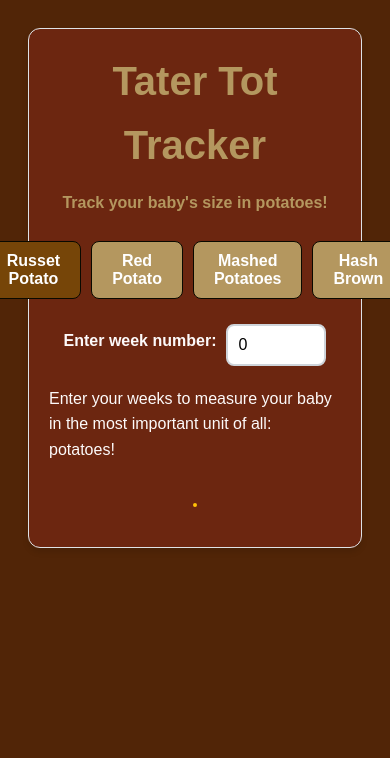
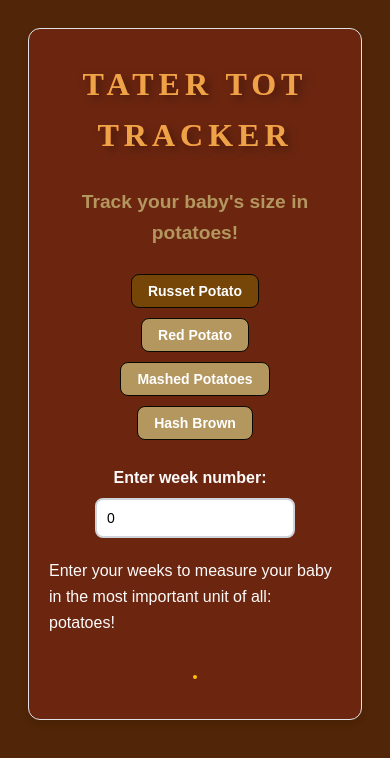
Before and after one commit to edjineer/TaterTotTracker, a React (Create React App) app in the folder tater-tot-tracker/: page / in a window 390 px wide. Shown: the top 758 px of the page. Built offline with nearby package versions, Linux system fonts and the light colour scheme.

Commit message:
Made sizing more dynamic, and supports mobile better

```diff
--- a/tater-tot-tracker/src/index.css
+++ b/tater-tot-tracker/src/index.css
@@ -30,17 +30,21 @@ body {
 }
 
 button {
-  display: inline-block;
+  display: inline-flex; /* Ensure buttons stay inline, but flex */
   padding: 10px 20px;
   margin: 5px;
   font-size: 16px;
   font-weight: bold;
   color: #fff;
-  background-color: #b4975f; /* Blue button color */
+  background-color: #b4975f;
   border: solid 1px #090900;
   border-radius: 8px;
   cursor: pointer;
   transition: background-color 0.3s ease, transform 0.2s ease;
+  width: auto; /* Allow the button width to adjust based on content */
+  min-width: 120px; /* Minimum width for mobile */
+  justify-content: center;
+  text-align: center;
 }
 
 button:hover {
@@ -56,6 +60,14 @@ button.focus {
   background-color: #28a745; /* Green for selected button */
 }
 
+@media (max-width: 600px) {
+  button {
+    font-size: 14px; /* Smaller text on small screens */
+    padding: 8px 16px;
+    min-width: 100px; /* Adjust the minimum width */
+  }
+}
+
 input[type="number"] {
   padding: 10px;
   font-size: 16px;
@@ -66,16 +78,38 @@ input[type="number"] {
   width: 100px; /* Fixed width */
 }
 
-input[type="number"]:focus {
-  border-color: #007bff;
-  box-shadow: 0 0 5px rgba(0, 123, 255, 0.5); /* Light blue glow */
+input[type="number"] {
+  padding: 10px;
+  font-size: 16px;
+  border: 2px solid #ced4da;
+  border-radius: 8px;
+  outline: none;
+  transition: border-color 0.3s ease, box-shadow 0.3s ease;
+  width: 100%; /* Full width on smaller screens */
+  max-width: 200px; /* Set a max width to avoid overly stretched inputs */
+}
+
+@media (max-width: 600px) {
+  input[type="number"] {
+    font-size: 14px; /* Smaller text on small screens */
+    width: 80%; /* Adjust width for smaller screens */
+  }
 }
 
 h1 {
-  font-size: 2.5rem;
-  color: #b4975f;
-  margin-bottom: 10px;
+  font-family: 'Pacifico', cursive;
+  font-size: 3rem;
+  font-weight: bold;
   text-align: center;
+  background: linear-gradient(45deg, #ff6f00, #d32f2f);
+  background-clip: text;
+  text-shadow: 4px 4px 10px rgba(0, 0, 0, 0.4);
+  text-transform: uppercase;
+  letter-spacing: 5px;
+  padding: 10px;
+  border-radius: 10px;
+  animation: bounce 1s ease-in-out infinite;
+  color: #eda348
 }
 h2 {
   font-size: 1.0rem;
@@ -163,22 +197,48 @@ code {
     monospace;
 }
 
-.flex-container{
-  display: flex;         /* NEW, Spec - Firefox, Chrome, Opera */
-
+.flex-container {
+  display: flex;
   justify-content: center;
   align-items: center;
+  flex-wrap: wrap; /* Allow wrapping on small screens */
+}
+
+@media (max-width: 600px) {
+  .flex-container {
+    flex-direction: column; /* Stack the elements vertically on small screens */
+    width: 100%; /* Ensure full width on small screens */
+  }
 }
 
 .potato-image {
-  max-width: 400px;
+  max-width: 100%; /* Make the image responsive */
   height: auto;
-  border: 2px solid #ffc107; /* Yellow border */
+  border: 2px solid #ffc107;
   border-radius: 8px;
   margin-top: 20px;
 }
 
+@media (max-width: 600px) {
+  .potato-image {
+    max-width: 90%; /* Limit image width on small screens */
+  }
+}
 strong
 {
   color: #b4975f;
 }
+
+@media (max-width: 600px) {
+  h1 {
+    font-size: 2rem; /* Adjust heading font size for mobile */
+  }
+
+  h2 {
+    font-size: 1.2rem; /* Adjust subtitle font size for mobile */
+  }
+
+  p {
+    font-size: 1rem; /* Adjust paragraph font size */
+  }
+}
```
Also changed, not shown: 1 other file (tests, documents, lock files or other folders).
